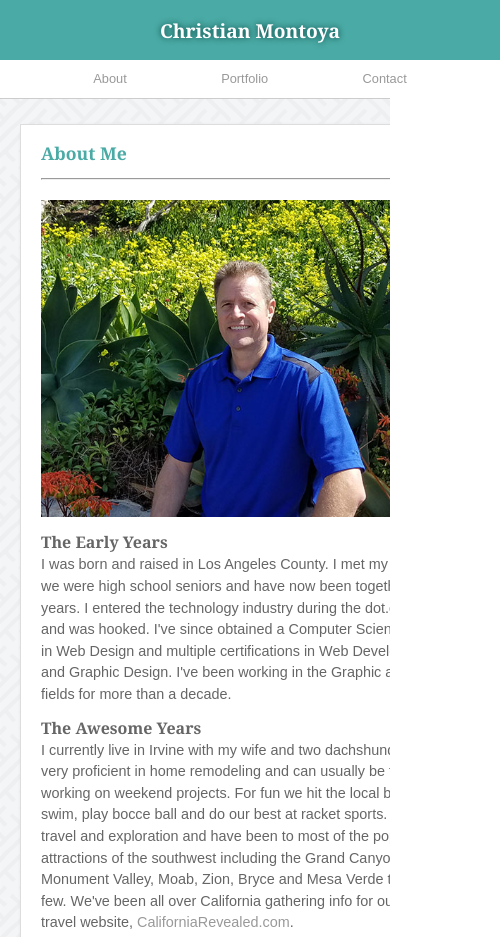
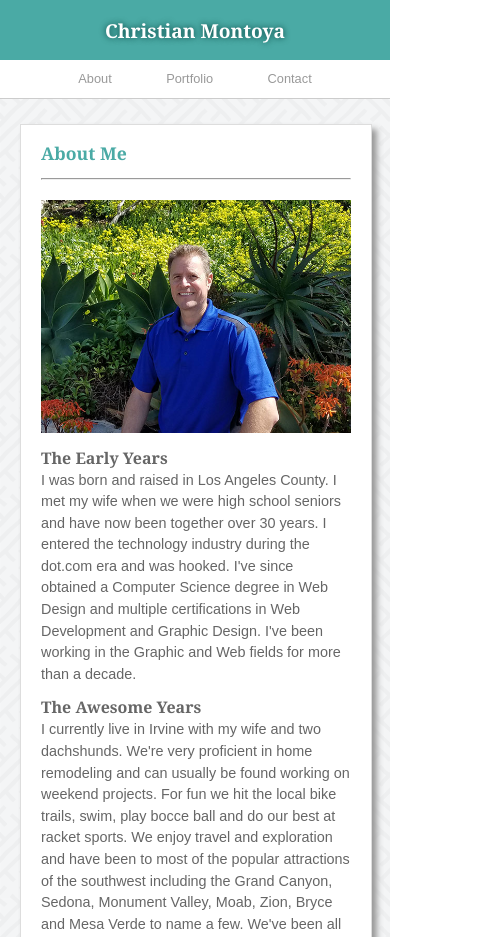
Before and after one commit to cmontoya13/Responsive-Portfolio, a plain HTML site: page index.html in a window 390 px wide. Shown: the top 937 px of the page, 500 px wide, since content can reach past the window. Drawn offline with Linux system fonts and the light colour scheme.

Commit message:
Fixed header responsiveness

```diff
--- a/assets/css/style.css
+++ b/assets/css/style.css
@@ -6,8 +6,11 @@
 header {
 	text-align: center;
 	background-color: #fff;
-	max-width: 1200px;
-	min-width: 500px;
+	max-width: 100%;
+	min-width: 320px;
+}
+header div {
+	width: 1100px;
 	margin: 0 auto;
 }
 h1, h2, h3, h4 {
@@ -20,8 +23,7 @@
 	background-color: #4aaaa5;
 	text-align: center;
 	display: inline-block;
-	margin-top: 20px;
-	margin-left: -415px;
+	margin: 20px 530px 0 0;
 	border-radius: 20px 20px 0 0;
 	font-size: 1.2em;
 	line-height: 3.2em;
@@ -30,9 +32,8 @@
 .whiteTxt {
 	color: #fff;
 }
-nav {
-	float: right;
-	margin: 45px 120px 0 0;
+nav {display: inline-block;
+	margin-top: 45px;
 }
 ul li {
 	display: inline;
@@ -60,7 +61,6 @@
 #content {
 	text-align: center;
 	max-width: 960px;
-	min-width: 460px;
 	margin: 0 auto 150px; /*sticky footer bottom margin*/
 }
 section {
@@ -128,7 +128,7 @@
 footer {
 	background-color: #666;
 	max-width: 1200px;
-	min-width: 500px;
+	min-width: 320px;
 	height: 60px;
 	margin: 0 auto;
 	border-top: solid 4px #4aaaa5;
@@ -202,12 +202,17 @@
 
 
 /******* RESPONSIVE DESIGN *******/
+@media screen and (max-width: 1200px) {
+	header div {
+		width: 980px;
+	}
+}
 @media screen and (max-width: 980px) {
+	header div {
+		width: 745px;
+	}
 	h1 {
-		margin-left: -245px;
-	}
-	nav {
-		margin-right: 80px;
+		margin-right: 320px;
 	}
 	#content {
 		max-width: 900px;
@@ -238,23 +243,31 @@
 /******* TABLET *******/
 @media screen and (max-width: 768px) {
 	header {
-		max-width: 768px;
 		text-align: left;
 	}
+	header div {
+		max-width: 100%;
+	}
 	h1 {
+		margin-right: 0;
 		margin-left: 20px;
+	}
+	nav {
+		float: right;
+		margin-right: 20px;
 	}
 	#container {
 		max-width: 768px;
+		text-align: center;
 	}
 	#content {
 		max-width: 768px;
 		text-align: center;
-		padding: 0 20px;
+		padding: 0 60px 0 20px;
 	}
 	section {
 		display: block;
-		width: 92%;
+		width: 100%;
 	}
 	#mainPic {
 		width: 50%;
@@ -265,7 +278,7 @@
 		margin-left: 0px;
 	}
 	aside {
-		width: 92%;
+		width: 100%;
 		text-align: left;
 		margin-top: 0;
 	}
@@ -304,6 +317,10 @@
 	header {
 		position: static;
 	}
+	header div {
+		padding: 0;
+		text-align: center;
+	}
 	h1 {
 		display: block;
 		margin-top: 0;
@@ -317,7 +334,7 @@
 		margin: 0;
 	}
 	ul li {
-		padding: 45px;
+		padding: 25px;
 		line-height: 3.0em;
 	}
 	#content {
--- a/index.html
+++ b/index.html
@@ -13,6 +13,7 @@
 
 <body>
 	<header>
+		<div>
 			<h1 class="whiteTxt">Christian Montoya</h1>
 			<nav>
 				<ul>
@@ -21,6 +22,7 @@
 					<li><a href="contact.html">Contact</a></li>
 				</ul>
 			</nav>
+		</div>
 	</header>
 	<div id="container">
 		<div id="content">
```
Also changed, not shown: contact.html (+2 -0 lines), portfolio.html (+2 -0 lines). Lines whose indentation alone changed are shown as unchanged.
